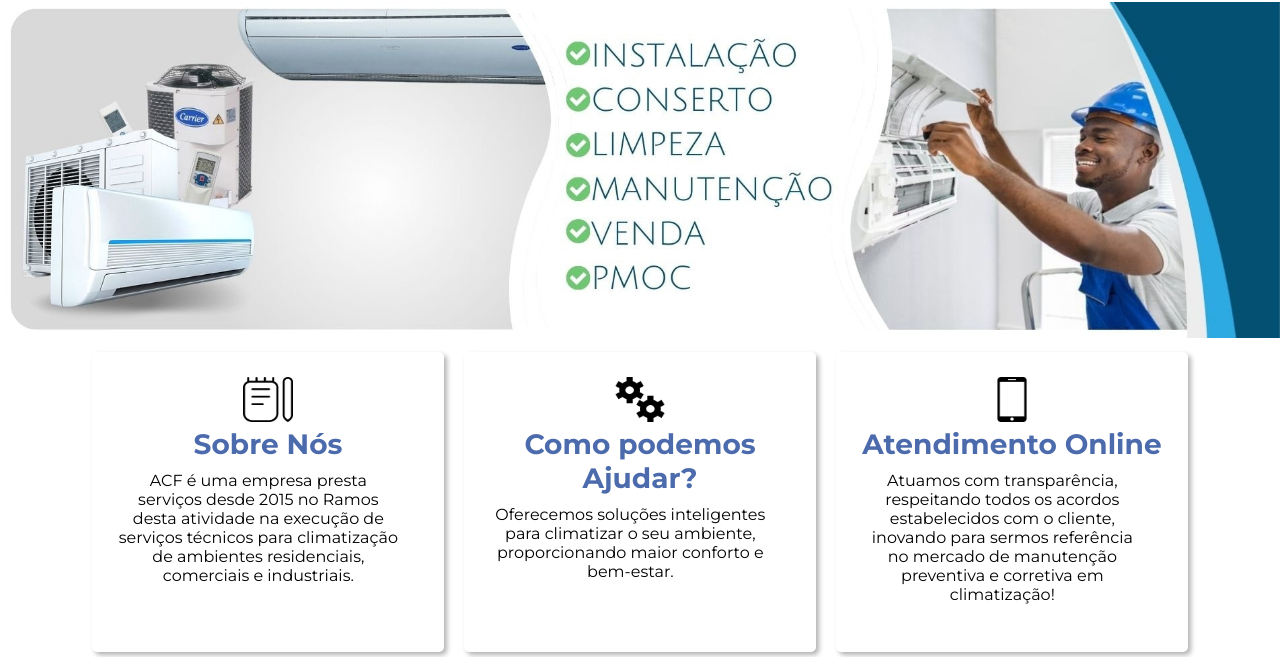
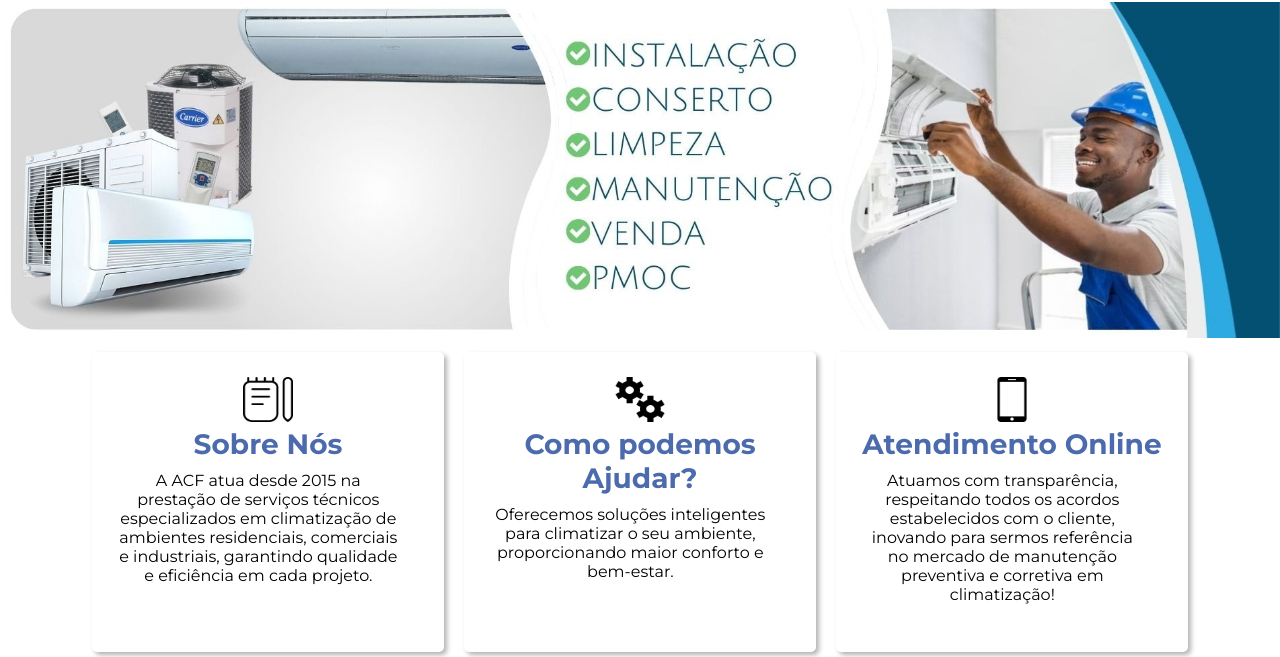
Before and after one commit to FlavioSantos37/ARCF, a plain HTML site: page index.html in a window 1280 px wide. Shown: the part 143-800 px from the top of the page. Drawn offline with nearby package versions, Linux system fonts and the light colour scheme; a web font is replaced by a local one.

Commit message:
04031715

```diff
--- a/index.html
+++ b/index.html
@@ -82,8 +82,7 @@
                     </h3>
                     <div class="texto">
                         <p class="paragragfo">
-                            ACF é uma empresa presta serviços desde 2015 no Ramos desta atividade na execução de serviços técnicos para climatização de
-                            ambientes residenciais, comerciais e industriais.
+                            A ACF atua desde 2015 na prestação de serviços técnicos especializados em climatização de ambientes residenciais, comerciais e industriais, garantindo qualidade e eficiência em cada projeto.
                         </p>
                     </div>
 
```
